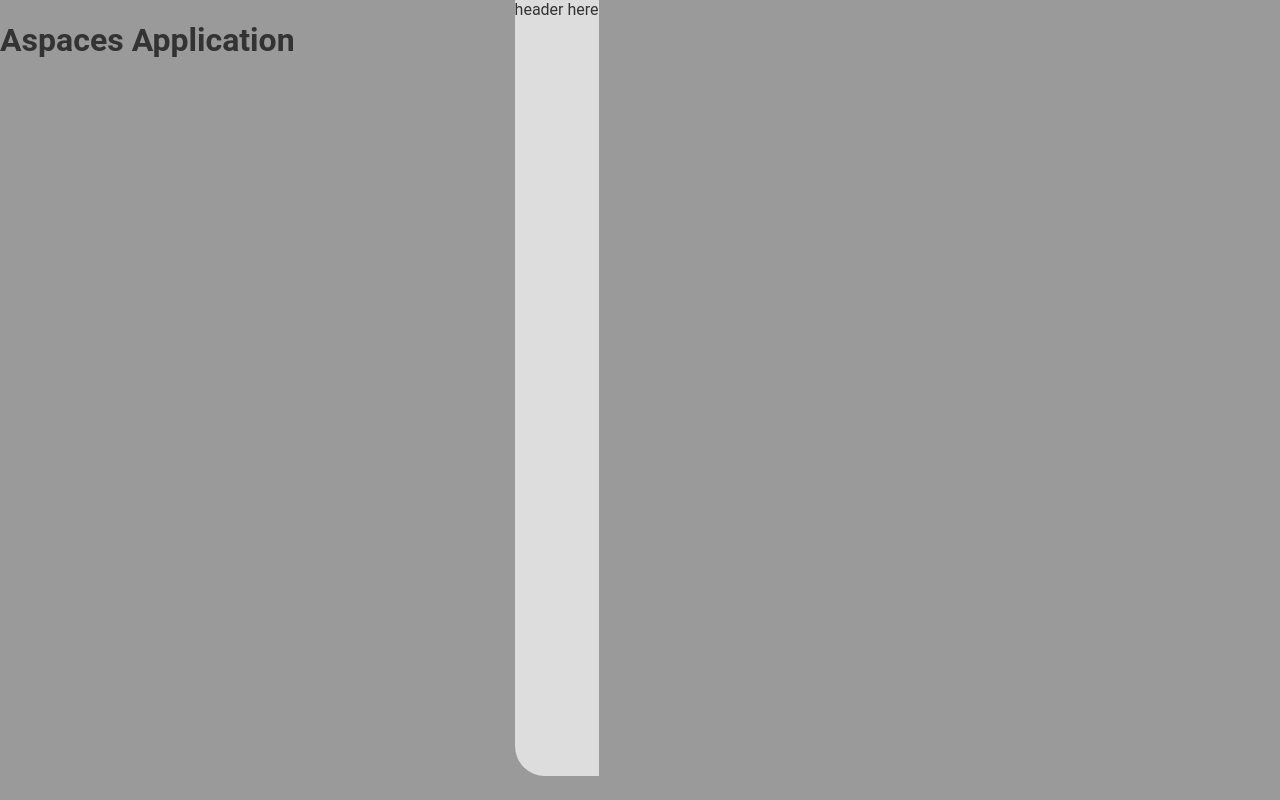
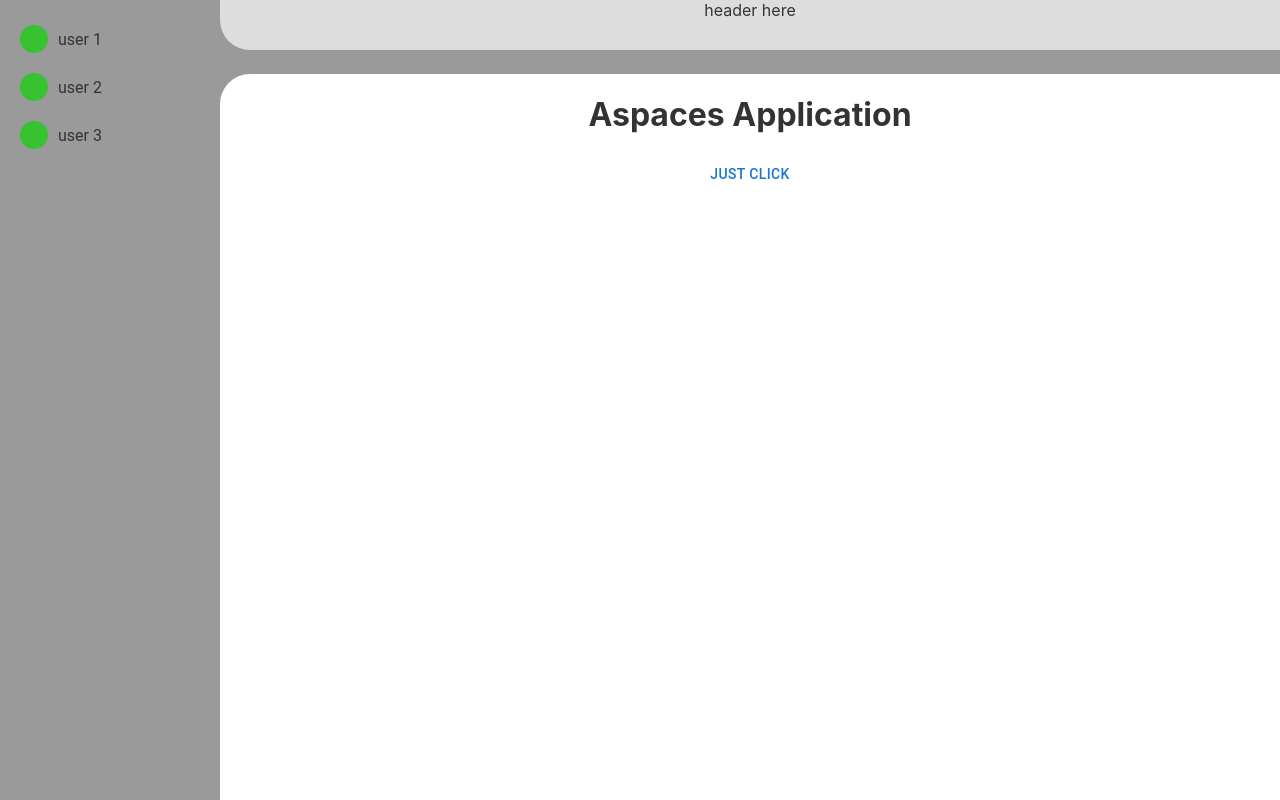
Before and after one commit to vladislav-prakhov/aspaces, a React (Create React App) app in the folder front/: page / in a window 1280 px wide. Built offline with nearby package versions, Linux system fonts and the light colour scheme.

Commit message:
chore: add basic layout

```diff
--- a/front/src/App/App.tsx
+++ b/front/src/App/App.tsx
@@ -1,14 +1,24 @@
 import './App.css';
+import { Button } from '@mui/material'
+import { UserButton } from '../components';
 
 function App() {
   return (
     <div className="App">
-      <h1>Aspaces Application</h1>
-      <aside>
-      </aside>
-      <header>
-        header here
-      </header>
+        <aside>
+          <UserButton name='user 1'/>
+          <UserButton name='user 2'/>
+          <UserButton name='user 3'/>
+        </aside>
+        <body>
+            <header>
+              header here
+            </header>
+            <div className='content'>
+              <h1>Aspaces Application</h1>
+              <Button variant="text">Just click</Button>
+            </div>
+        </body>
     </div>
   );
 }
```
